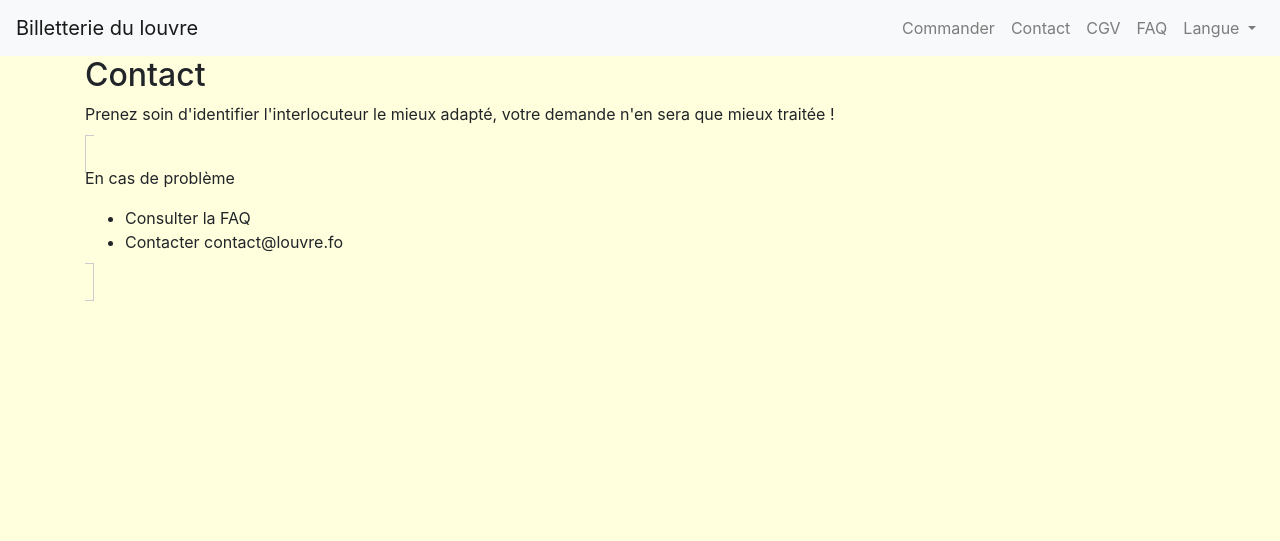
After one commit to EveMarieT/louvre, a Symfony app: template templates/pages/contact.html.twig in a window 1280 px wide. The commit adds this page. Shown: the top 541 px of the page. Run offline with Twig, Linux system fonts and the light colour scheme; the template is opened without the code that fills it, so the values that code supplies are empty; some libraries are stand-ins or nearby versions.

Commit message:
Pages creation #2 #3

```diff
--- a/public/css/style.css
+++ b/public/css/style.css
@@ -17,6 +17,14 @@ td {
     align-content: center;
 }
 
+.note {
+    background-color: #ffffdd;
+    border: 1px solid #CCCCCC;
+    border-collapse: collapse;
+    padding: 0.5em;
+    display: inline;
+}
+
 footer {
     display: flex;
     align-content: space-between;
--- a/templates/base.html.twig
+++ b/templates/base.html.twig
@@ -28,13 +28,13 @@
                     <a class="nav-link" href="#">Commander</a>
                 </li>
                 <li class="nav-item">
-                    <a class="nav-link" href="#">Contact</a>
+                    <a class="nav-link" href="{{ path ('contact') }}">Contact</a>
                 </li>
                 <li class="nav-item">
-                    <a class="nav-link" href="#">CGV</a>
+                    <a class="nav-link" href="{{ path ('cgv') }}">CGV</a>
                 </li>
                 <li class="nav-item">
-                    <a class="nav-link" href="#">FAQ</a>
+                    <a class="nav-link" href="{{ path ('faq') }}">FAQ</a>
                 </li>
                 <li class="nav-item dropdown">
                     <a class="nav-link dropdown-toggle" href="#" id="navbarDropdownMenuLink" role="button" data-toggle="dropdown" aria-haspopup="true" aria-expanded="false">
--- /dev/null
+++ b/templates/pages/contact.html.twig
@@ -0,0 +1,28 @@
+{% extends 'base.html.twig' %}
+
+{% block title %}Billetterie du Louvre{% endblock %}
+
+
+
+{% block body %}
+
+    <h2>Contact</h2>
+
+    <p>Prenez soin d'identifier l'interlocuteur le mieux adapté, votre demande n'en sera que mieux traitée !</p>
+
+    <div class="note">
+        <p>En cas de problème</p>
+        <ul>
+            <li>Consulter la FAQ</li>
+            <li>Contacter contact@louvre.fo</li>
+        </ul>
+
+    </div>
+
+
+
+
+
+
+
+{% endblock %}
```
Also changed, not shown: src/Controller/HomeController.php (+31 -0 lines), templates/pages/cgv.html.twig (added, +19 -0 lines), templates/pages/faq.html.twig (added, +19 -0 lines), templates/home/contact.html.twig (deleted).
